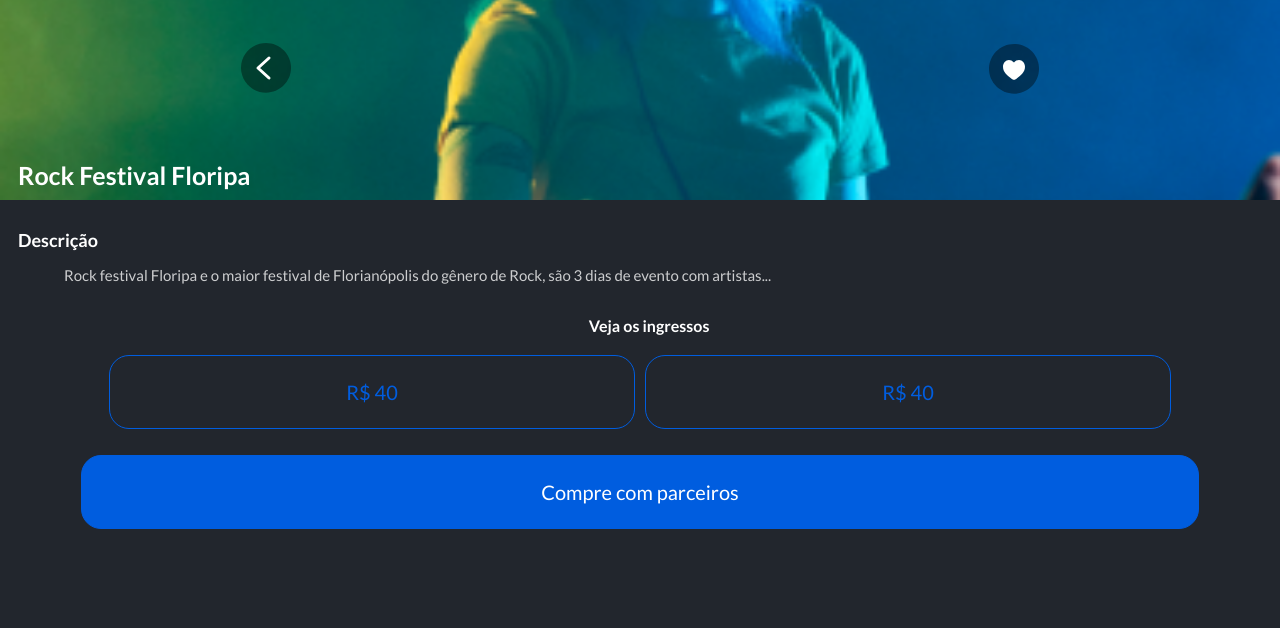
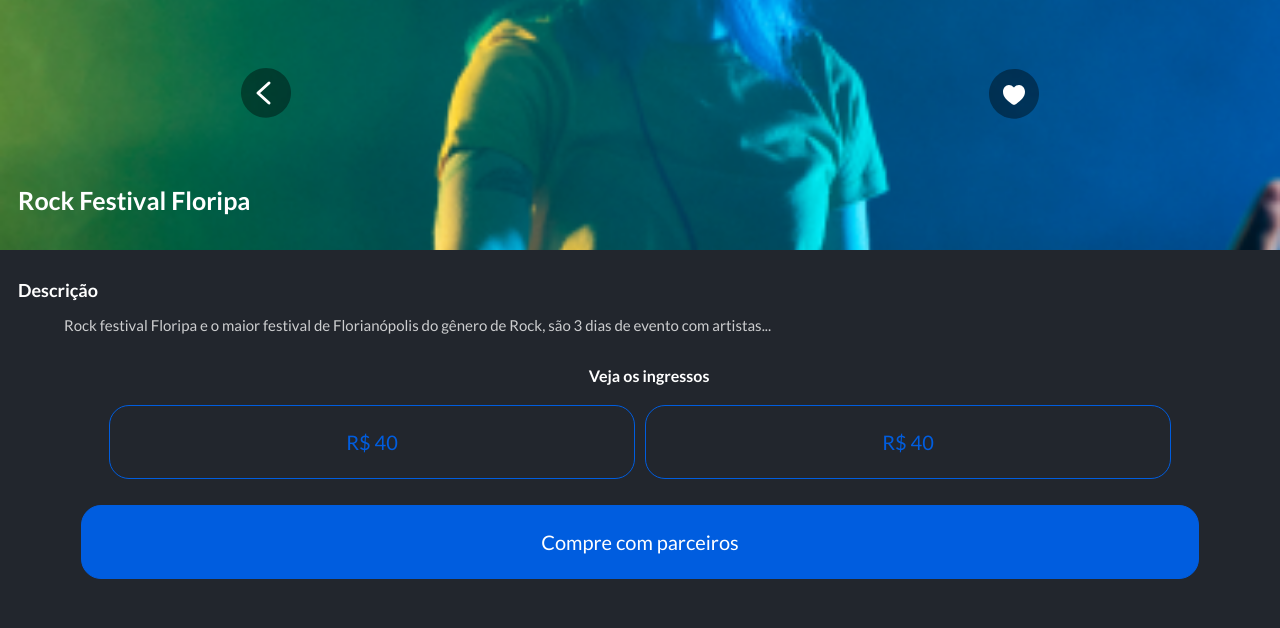
Before and after one commit to Habacuque-Gosch/guiar-me, a Django app: page /evento/1/ in a window 1280 px wide. Shown: the top 628 px of the page. Run offline with Django 4.2, Linux system fonts and the light colour scheme; a user stored in the database is signed in; data comes from the database, SQL or seed files in the repository; parts of the project's set-up code (start-up, migrations or seed data) failed here and were passed over.

Commit message:
ajustando layout da pagina de detalhes de eventos

```diff
--- a/setup/static/styles/eventos/eventos.css
+++ b/setup/static/styles/eventos/eventos.css
@@ -1,16 +1,5 @@
 
-
-.link-evento {
-    display: flex;
-    justify-content: center;
-    align-items: center;
-    width: 100%;
-    text-decoration: none;
-}
-
-
-
-.section-card-estabelecimento {
+.section-card-evento {
     display: flex;
     justify-content: center;
     align-items: center;
@@ -19,7 +8,7 @@
     height: 100%;
 }
 
-.info-estabelecimento {
+.info-evento {
     display: flex;
     justify-content: center;
     align-items: center;
@@ -28,8 +17,27 @@
     background-position: center center;
     background-size: cover;
     width: 100%;
-    height: 200px;
+    height: 250px;
     /* border-radius: 20px; */
+}
+
+.div-voltar-e-favoritar-evento {
+    display: flex;
+    justify-content: space-around;
+    align-items: center;
+    flex-direction: row;
+    text-align: left;
+    width: 100%;
+    gap: 13.5em;
+    margin-top: 2em;
+}
+
+.link-evento {
+    display: flex;
+    justify-content: center;
+    align-items: center;
+    width: 100%;
+    text-decoration: none;
 }
 
 .div-voltar-e-favoritar {
--- a/templates/eventos/evento.html
+++ b/templates/eventos/evento.html
@@ -2,13 +2,13 @@
 {% load static %}
 {% block content %}
 
-<section class="section-card-estabelecimento">
+<section class="section-card-evento">
 
     {% if eventos %}
 
-        <div class="info-estabelecimento" style="background-image: url({{eventos.foto.url}});">
+        <div class="info-evento" style="background-image: url({{eventos.foto.url}});">
 
-            <div class="div-voltar-e-favoritar">
+            <div class="div-voltar-e-favoritar-evento">
 
                 <script src="{% static '/js/formularios.js' %}"></script>
 
@@ -61,7 +61,6 @@
 
     {% endif %}
 
-    {% include 'partials/_footer.html' %}
 
 </section>
 
```
